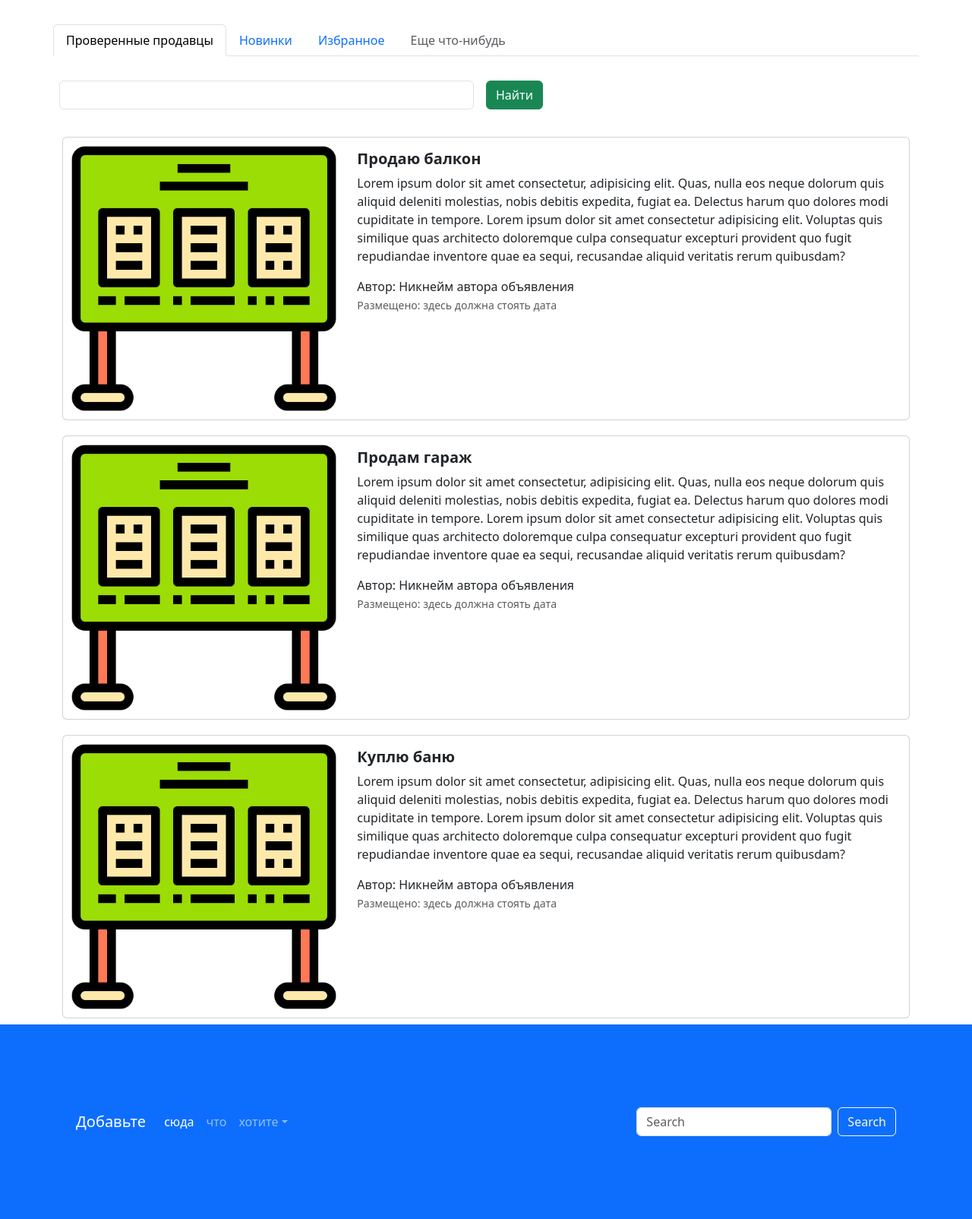
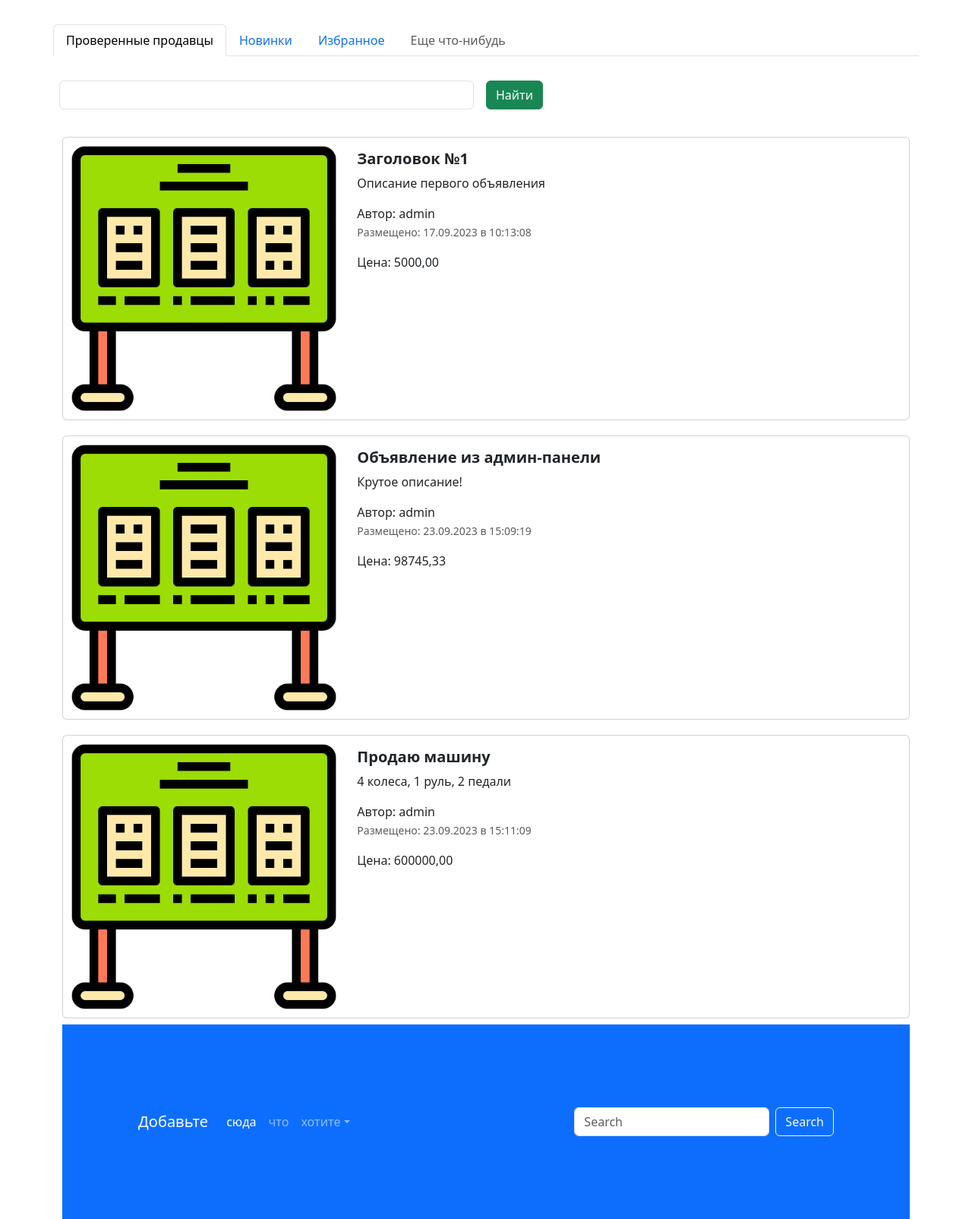
Before and after one commit to golenkovyura/django_2, a Django app: page / in a window 1280 px wide. Shown: the part 716-2320 px from the top of the page at 76% size. Run offline with Django 4.2, Linux system fonts and the light colour scheme; data comes from the database, SQL or seed files in the repository; both versions use the stored data as it was after the commit; some libraries are stand-ins or nearby versions.

Commit message:
Код после 4 урока с ДЗ

```diff
--- a/advertisement/app_advertisement/admin.py
+++ b/advertisement/app_advertisement/admin.py
@@ -3,7 +3,7 @@ from .models import Advertisement
 
 
 class AdvertisementAdmin(admin.ModelAdmin):
-    list_display = ['id', 'title', 'description', 'price', 'created_date', 'auction']
+    list_display = ['id', 'title', 'description', 'price', 'created_date', 'updated_date', 'auction']
     list_filter = ['auction', 'created_at']
     search_fields = ['title']
     actions = ['make_auction_as_false', 'make_auction_as_true']
--- a/advertisement/app_advertisement/apps.py
+++ b/advertisement/app_advertisement/apps.py
@@ -4,3 +4,4 @@ from django.apps import AppConfig
 class AppAdvertisementConfig(AppConfig):
     default_auto_field = 'django.db.models.BigAutoField'
     name = 'app_advertisement'
+    verbose_name = 'Объявления'
--- a/advertisement/app_advertisement/models.py
+++ b/advertisement/app_advertisement/models.py
@@ -2,6 +2,9 @@ from django.db import models
 from django.utils import timezone
 from django.utils.html import format_html
 from django.contrib import admin
+from django.contrib.auth import get_user_model
+
+User = get_user_model()
 
 
 class Advertisement(models.Model):
@@ -11,6 +14,7 @@ class Advertisement(models.Model):
     auction = models.BooleanField('Торг', help_text='Отьметьте, если торг уместен')
     created_at = models.DateTimeField('Дата и время создания', auto_now_add=True)
     updated_at = models.DateTimeField('Дата и время обновления', auto_now=True)
+    user = models.ForeignKey(User, verbose_name='Автор', on_delete=models.CASCADE)
 
     @admin.display(description='Дата создания')
     def created_date(self):
@@ -21,6 +25,15 @@ class Advertisement(models.Model):
             )
         return self.created_at.strftime('%d.%m.%Y в %H:%M:%S')
 
+    @admin.display(description='Дата последнего обновления')
+    def updated_date(self):
+        if self.updated_at.date() == timezone.now().date():
+            update_time = self.updated_at.time().strftime("%H:%M:%S")
+            return format_html(
+                '<span style="color: green; font-weight: bold;">Сегодня в {}</span>', update_time
+            )
+        return self.updated_at.strftime("%d.%m.%Y в %H:%M:%S")
+
     def __str__(self):
         return f"Advertisement(id={self.id}, title={self.title}, price={self.price})"
 
--- a/advertisement/app_advertisement/views.py
+++ b/advertisement/app_advertisement/views.py
@@ -1,9 +1,11 @@
 from django.shortcuts import render
-from django.http import HttpResponse
+from .models import Advertisement
 
 
 def index(request):
-    return render(request, 'index.html')
+    advertisements = Advertisement.objects.all()  # Список всех объявлений в БД
+    context = {'advertisements': advertisements}
+    return render(request, 'index.html', context)
 
 
 def top_sellers(request):
--- a/advertisement/templates/index.html
+++ b/advertisement/templates/index.html
@@ -96,6 +96,7 @@
       </div>
     </form>
   </div>
+  {% for adv in advertisements %}
   <div class="col">
     <div class="card mb-2" style="max-width: 1200px; margin-top: 20px;">
       <div class="row g-0">
@@ -107,79 +108,21 @@
         <div class="col-md-8">
           <div class="card-body">
             <h5 class="card-title">
-              <a href="advertisement.html" class="nav-link"><strong>Продаю балкон</strong></a>
+              <a href="advertisement.html" class="nav-link"><strong>{{ adv.title }}</strong></a>
             </h5>
             <a href="advertisement.html" class="nav-link">
               <p class="card-text">
-                Lorem ipsum dolor sit amet consectetur, adipisicing elit. Quas, nulla eos neque dolorum quis aliquid
-                deleniti molestias, nobis debitis expedita, fugiat ea. Delectus harum quo dolores modi cupiditate in
-                tempore. Lorem ipsum dolor sit amet consectetur adipisicing elit. Voluptas quis similique quas
-                architecto doloremque culpa consequatur excepturi provident quo fugit repudiandae inventore quae ea
-                sequi, recusandae aliquid veritatis rerum quibusdam?
+                {{ adv.description }}
               </p>
-              <span>Автор: Никнейм автора объявления</span>
-              <p class="card-text"><small class="text-muted">Размещено: здесь должна стоять дата</small></p>
+              <span>Автор: {{ adv.user }}</span>
+              <p class="card-text"><small class="text-muted">Размещено: {{ adv.created_date }}</small></p>
+              <span>Цена: {{ adv.price }}</span>
             </a>
           </div>
         </div>
       </div>
     </div>
-    <div class="card mb-2" style="max-width: 1200px; margin-top: 20px;">
-      <div class="row g-0">
-        <div class="col-md-4">
-          <a href="advertisement.html" class="nav-link">
-            <img src="{% static 'img/123.png' %}" class="img-fluid rounded-start" alt="Card title">
-          </a>
-        </div>
-        <div class="col-md-8">
-          <div class="card-body">
-            <h5 class="card-title">
-              <a href="advertisement.html" class="nav-link"><strong>Продам гараж</strong></a>
-            </h5>
-            <a href="advertisement.html" class="nav-link">
-              <p class="card-text">
-                Lorem ipsum dolor sit amet consectetur, adipisicing elit. Quas, nulla eos neque dolorum quis aliquid
-                deleniti molestias, nobis debitis expedita, fugiat ea. Delectus harum quo dolores modi cupiditate in
-                tempore. Lorem ipsum dolor sit amet consectetur adipisicing elit. Voluptas quis similique quas
-                architecto doloremque culpa consequatur excepturi provident quo fugit repudiandae inventore quae ea
-                sequi, recusandae aliquid veritatis rerum quibusdam?
-              </p>
-              <span>Автор: Никнейм автора объявления</span>
-              <p class="card-text"><small class="text-muted">Размещено: здесь должна стоять дата</small></p>
-            </a>
-          </div>
-        </div>
-      </div>
-    </div>
-    <div class="card mb-2" style="max-width: 1200px; margin-top: 20px;">
-      <div class="row g-0">
-        <div class="col-md-4">
-          <a href="advertisement.html" class="nav-link">
-            <img src="{% static 'img/123.png' %}" class="img-fluid rounded-start" alt="Card title">
-          </a>
-        </div>
-        <div class="col-md-8">
-          <div class="card-body">
-            <h5 class="card-title">
-              <a href="advertisement.html" class="nav-link"><strong>Куплю баню</strong></a>
-            </h5>
-            <a href="advertisement.html" class="nav-link">
-              <p class="card-text">
-                Lorem ipsum dolor sit amet consectetur, adipisicing elit. Quas, nulla eos neque dolorum quis aliquid
-                deleniti molestias, nobis debitis expedita, fugiat ea. Delectus harum quo dolores modi cupiditate in
-                tempore. Lorem ipsum dolor sit amet consectetur adipisicing elit. Voluptas quis similique quas
-                architecto doloremque culpa consequatur excepturi provident quo fugit repudiandae inventore quae ea
-                sequi, recusandae aliquid veritatis rerum quibusdam?
-              </p>
-              <span>Автор: Никнейм автора объявления</span>
-              <p class="card-text"><small class="text-muted">Размещено: здесь должна стоять дата</small></p>
-            </a>
-          </div>
-        </div>
-      </div>
-    </div>
-  </div>
-</div>
+    {% endfor %}
 <footer style="padding: 100px;" class="bg-primary">
   <nav class="navbar navbar-expand-sm navbar-dark">
     <a class="navbar-brand" href="#">Добавьте</a>
```
Also changed, not shown: advertisement/app_advertisement/migrations/0003_advertisement_user.py (added), advertisement/db.sqlite3.
